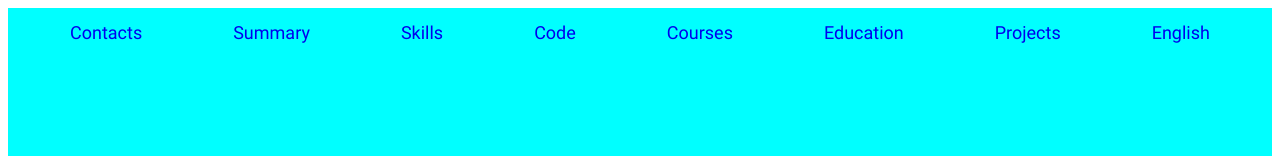
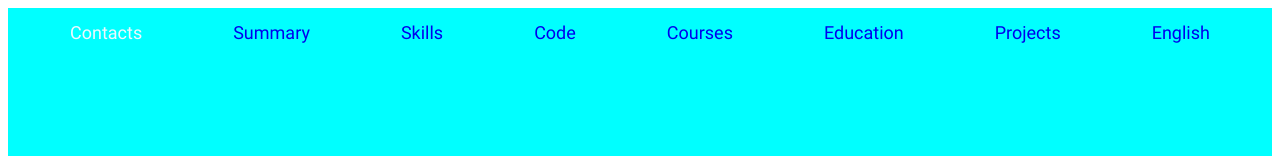
Before and after one commit to homer-coder/rsschool-cv, a plain HTML site: page index.html in a window 1280 px wide. In both pictures the pointer is over the link "Contacts". Shown: the top 156 px of the page. Drawn offline with Linux system fonts and the light colour scheme.

Commit message:
feat: add hover link

```diff
--- a/styles.css
+++ b/styles.css
@@ -58,6 +58,11 @@ body {
   padding: 0 20px;
   line-height: 50px;
   text-decoration: none;
+}
+
+.nav-link:hover {
+  transition: .3s;
+  color: aliceblue;
 }
 
 .nav-link:first-child {
```
